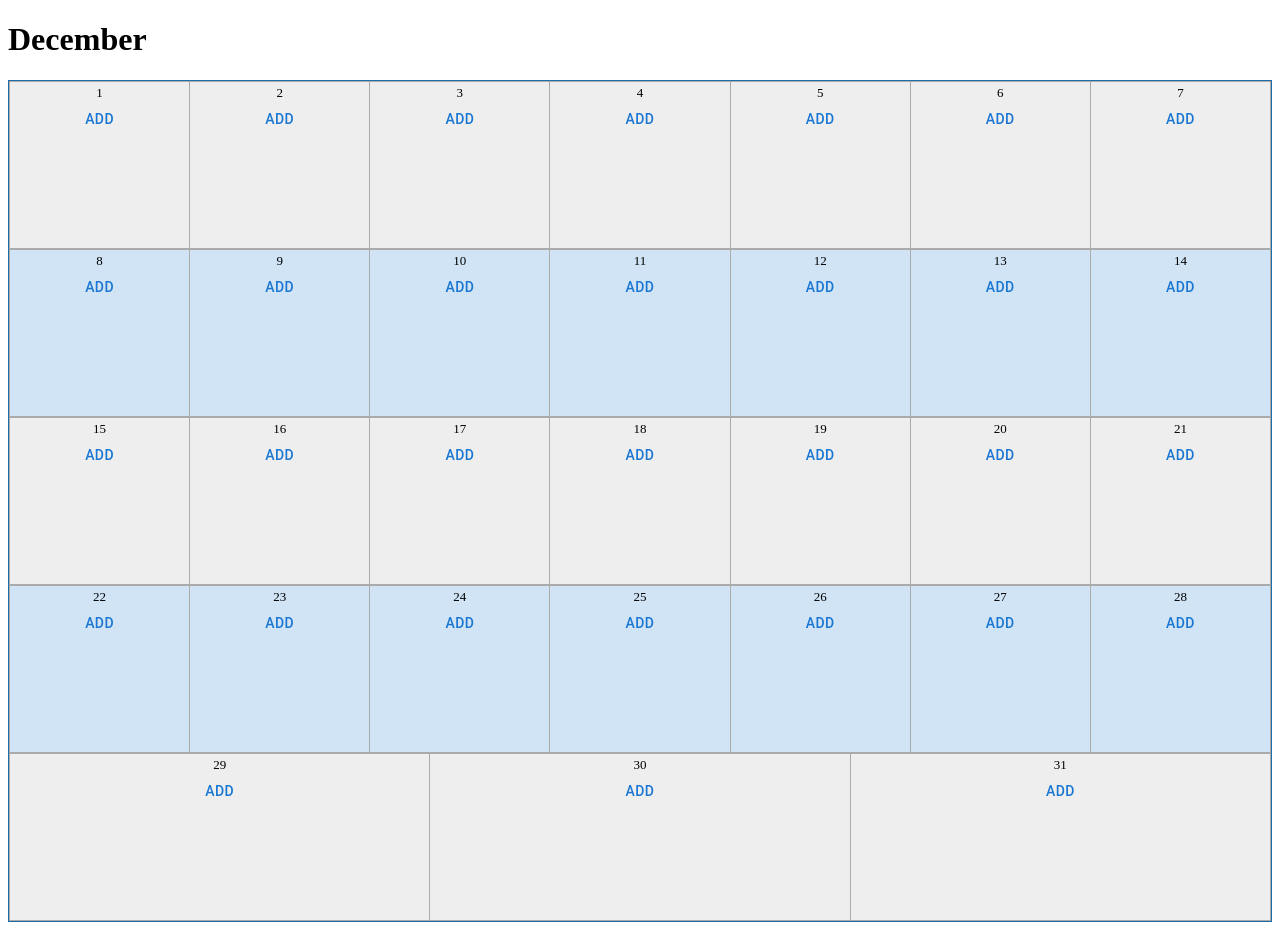
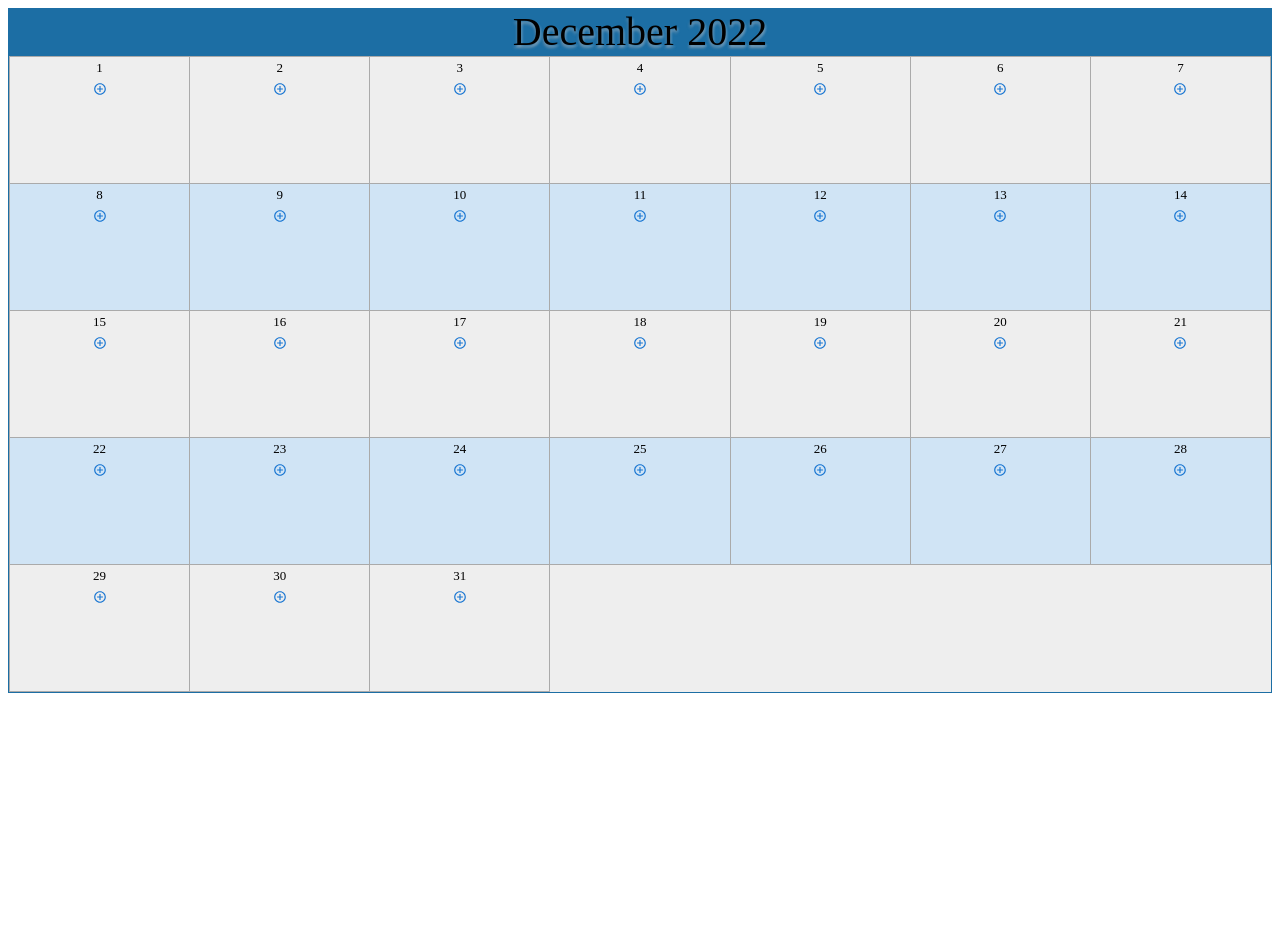
Before and after one commit to shamzaali7/calander-frontend-api, a React (Create React App) app: page / in a window 1280 px wide. After the commit the page ends 800 px from the top, so only its background shows below. Built offline with nearby package versions, Linux system fonts and the light colour scheme.

Commit message:
added logo

```diff
--- a/src/App.css
+++ b/src/App.css
@@ -12,7 +12,7 @@ div.blueTable {
 }
 .divTable.blueTable .divTableBody .divTableCell {
   font-size: 13px;
-  height: 20vh;
+  height: 15vh;
   width: 50vw;
 }
 .divTable.blueTable .divTableRow:nth-child(even) {
@@ -67,9 +67,26 @@ div.blueTable {
 }
 /* DivTable.com */
 .divTable{ display: table; }
-.divTableRow,  { display: table-row; }
-.divTableHeading ,{ display: table-header-group;}
+.divTableRow  { display: table-row; }
+.divTableHeading { display: table-header-group;}
 .divTableCell, .divTableHead{ display: table-cell;}
 .divTableHeading { display: table-header-group;}
 .divTableFoot { display: table-footer-group;}
 .divTableBody, { display: table-row-group;}
+header{
+  align-items: center;
+  place-items: center;
+  display: flex;
+  flex-direction: column;
+  font-size: 40px;
+  z-index: 1;
+  background-color: #1C6EA4;
+  text-shadow: 0px 3px 3px rgba(188, 182, 182, 0.5), 2px 2px 2px rgba(166, 208, 242, 0.199);
+
+
+}
+RiAddCircleLine{
+  height: 5px;
+  width: 5px;
+  align-items: right;
+}
--- a/src/App.js
+++ b/src/App.js
@@ -9,7 +9,7 @@ import React from 'react';
 const App = () => {
   return (
     <div>
-      <h1>December</h1>
+      <header>December 2022</header>
       <Calendar />
     </div>
 
--- a/src/Modal.js
+++ b/src/Modal.js
@@ -3,6 +3,8 @@ import React, { useState } from 'react';
 import Box from '@mui/material/Box';
 import Modal from '@mui/material/Modal';
 import Button from '@mui/material/Button';
+import { RiAddCircleLine } from 'react-icons/ri';
+
 
 import './App.css'
 
@@ -35,9 +37,7 @@ export default function MyModal() {
     }
     const handleSubmit = (event) => {
         event.preventDefault();
-
       setTaskList(prevTaskValue =>
-
         prevTaskValue.concat({ value: taskValue })
       );
       setTaskValue("");
@@ -56,7 +56,7 @@ export default function MyModal() {
 
     return (
         <div>
-      <Button onClick={handleOpen}>add</Button>
+      <Button onClick={handleOpen}><RiAddCircleLine/></Button>
       <Modal
         open={open}
         onClose={handleClose}
```
